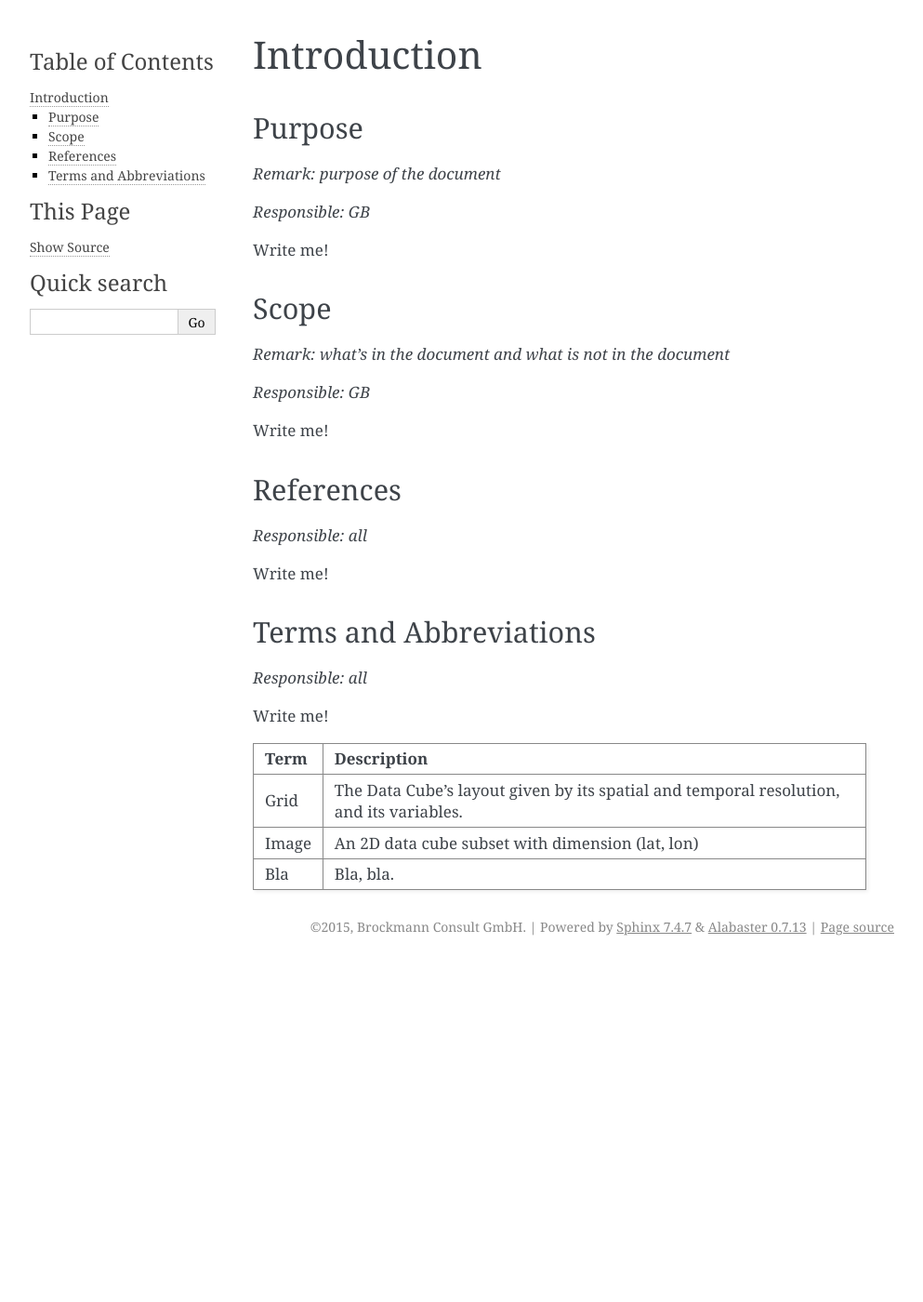
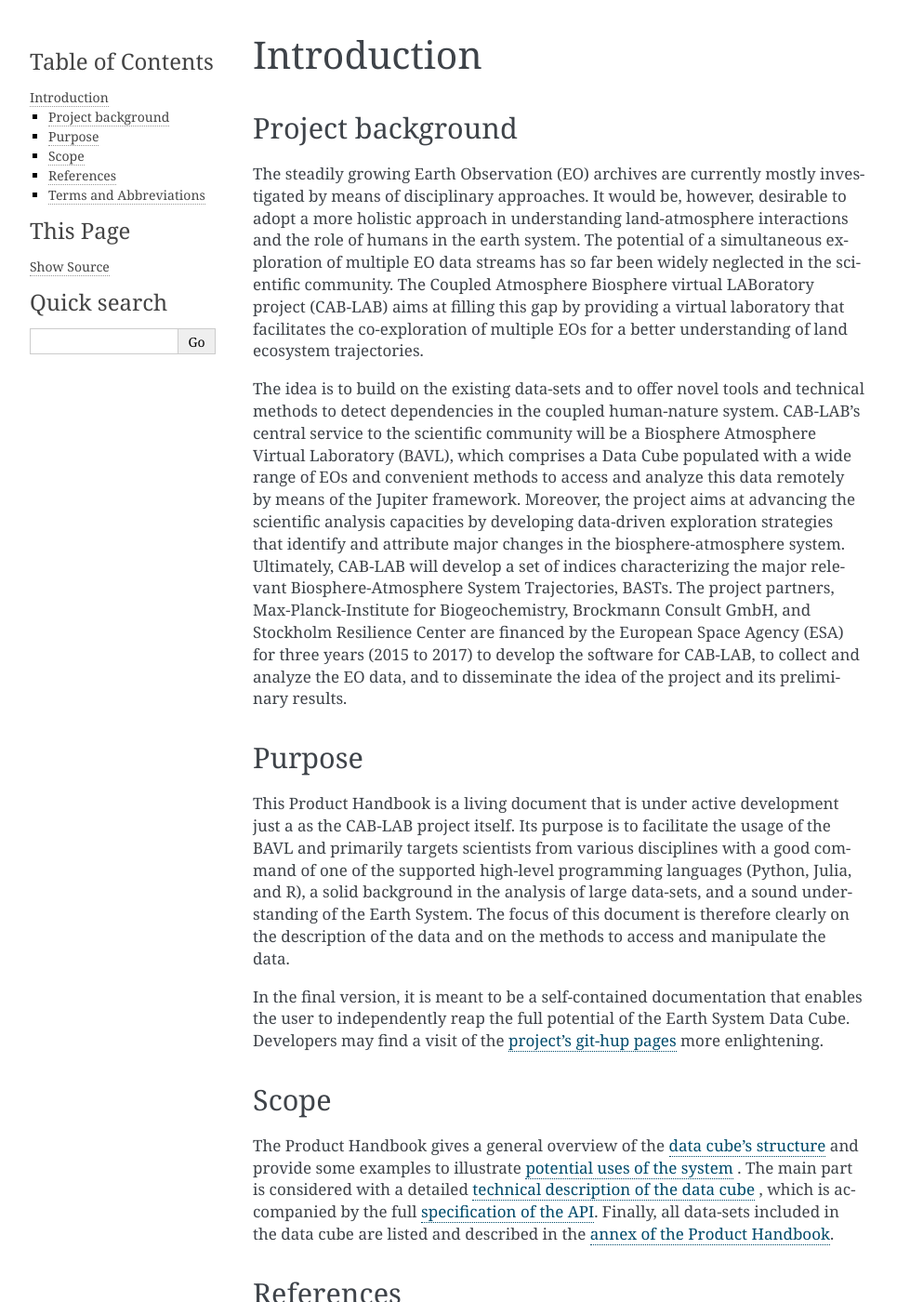
Before and after one commit to esa-esdl/esdl-core, a Sphinx documentation site: the page built from doc/intro.rst, in a window 1280 px wide and 1400 px high. Shown: the whole window at 93% size, without its empty margins (148-1141 px from the left). Built offline with Sphinx 7.4.7, drawn with Linux system fonts in a browser that asks for light colours; some of the changed text lies outside the part shown.

Commit message:
added a project background and finalised purpose and scope.

```diff
--- a/doc/intro.rst
+++ b/doc/intro.rst
@@ -2,44 +2,76 @@
 Introduction
 ============
 
+
+Project background
+==================
+
+The steadily growing Earth Observation (EO) archives are currently mostly investigated
+by means of disciplinary approaches. It would be, however, desirable to adopt a more holistic approach in understanding land-atmosphere interactions and
+the role of humans in the earth system. The potential of a simultaneous exploration of multiple EO data streams
+has so far been widely neglected in the scientific community.
+The Coupled Atmosphere Biosphere virtual LABoratory project (CAB-LAB) aims at filling this gap by providing
+a virtual laboratory that facilitates the co-exploration of multiple EOs for a better understanding of land ecosystem trajectories.
+
+
+The idea is to build on the existing data-sets and to offer novel tools and technical methods to detect dependencies in the coupled human-nature system.
+CAB-LAB's central service to the scientific community will be a Biosphere Atmosphere Virtual Laboratory (BAVL), which comprises a Data
+Cube populated with a wide range of EOs and convenient methods to access and analyze this data remotely by means of the Jupiter framework.
+Moreover, the project aims at advancing the scientific analysis capacities by developing data-driven exploration strategies that identify and attribute major changes
+in the biosphere-atmosphere system. Ultimately, CAB-LAB will develop a set of indices
+characterizing the major relevant Biosphere-Atmosphere System Trajectories, BASTs.
+The project partners, Max-Planck-Institute for Biogeochemistry, Brockmann Consult GmbH,
+and Stockholm Resilience Center are financed by the European Space Agency (ESA) for three years (2015 to 2017) to
+develop the software for CAB-LAB, to collect and analyze the EO data, and to disseminate the idea of the project and its preliminary results.
+
+
 Purpose
 =======
 
-*Remark: purpose of the document*
+This Product Handbook is a living document that is under active development just a as the CAB-LAB project itself.
+Its purpose is to facilitate the usage of the BAVL and primarily targets scientists from various disciplines with a good
+command of one of the supported high-level programming languages (Python, Julia, and R), a solid background in the analysis of
+large data-sets, and a sound understanding of the Earth System.
+The focus of this document is therefore clearly on the description of the data and on the methods to access and manipulate the data.
 
-*Responsible: GB*
 
-Write me!
+In the final version, it is meant to be a self-contained documentation that enables the user to independently reap the full potential of the Earth System Data Cube.
+Developers may find a visit of the `project's git-hup pages <https://github.com/CAB-LAB>`_ more enlightening.
 
 Scope
 =====
 
-*Remark: what's in the document and what is not in the document*
-
-*Responsible: GB*
-
-Write me!
+The Product Handbook gives a general overview of the `data cube's structure <cube_explanation.html#What is the Data Cube?>`__
+and provide some examples to illustrate `potential uses of the system <cube_scenarios.html#What can I do with the Data Cube?>`__ .
+The main part is considered with a detailed `technical description of the data cube <cube_usage.html#How can I use the Data Cube?>`__
+, which is accompanied by the full `specification of the API <api_reference.html#CAB-LAB API Reference>`__.
+Finally, all data-sets included in the data cube are listed and described in the `annex of the Product Handbook <annex.html#Annexes>`__.
 
 References
 ==========
 
-*Responsible: all*
+1.  CAB-LAB's webpage: http://www.earthsystemdatacube.net
 
-Write me!
+2.  CAB-LAB's git-hib page: https://github.com/CAB-LAB
 
 Terms and Abbreviations
 =======================
 
-*Responsible: all*
-
-Write me!
 
 =======================  =============================================================================================
 Term                     Description
 =======================  =============================================================================================
-Grid                     The Data Cube's layout given by its spatial and temporal resolution, and its variables.
+BAST                     Biosphere-Atmosphere System Trajectory
+-----------------------  ---------------------------------------------------------------------------------------------
+BAVL                     Biosphere Atmosphere Virtual Laboratory
+-----------------------  ---------------------------------------------------------------------------------------------
+CAB-LAB                  Coupled Atmosphere Biosphere virtual LABoratory
+-----------------------  ---------------------------------------------------------------------------------------------
+EO                       Earth Observations
+-----------------------  ---------------------------------------------------------------------------------------------
+ESA                      European Space Agency
+-----------------------  ---------------------------------------------------------------------------------------------
+Grid                     The Data Cube's layout given by its spatial and temporal resolution and its variables.
 -----------------------  ---------------------------------------------------------------------------------------------
 Image                    An 2D data cube subset with dimension (lat, lon)
------------------------  ---------------------------------------------------------------------------------------------
-Bla                      Bla, bla.
 =======================  =============================================================================================
```
